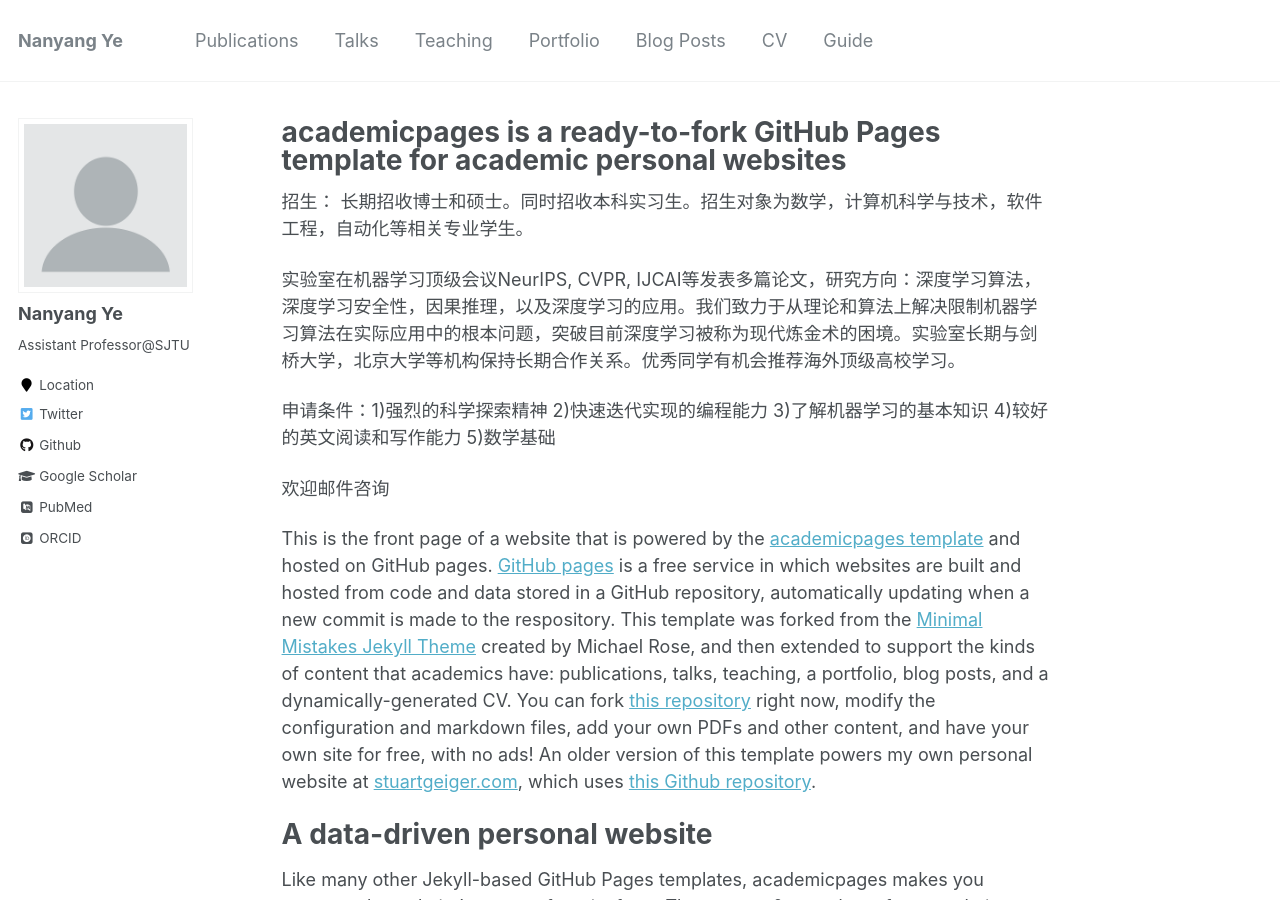
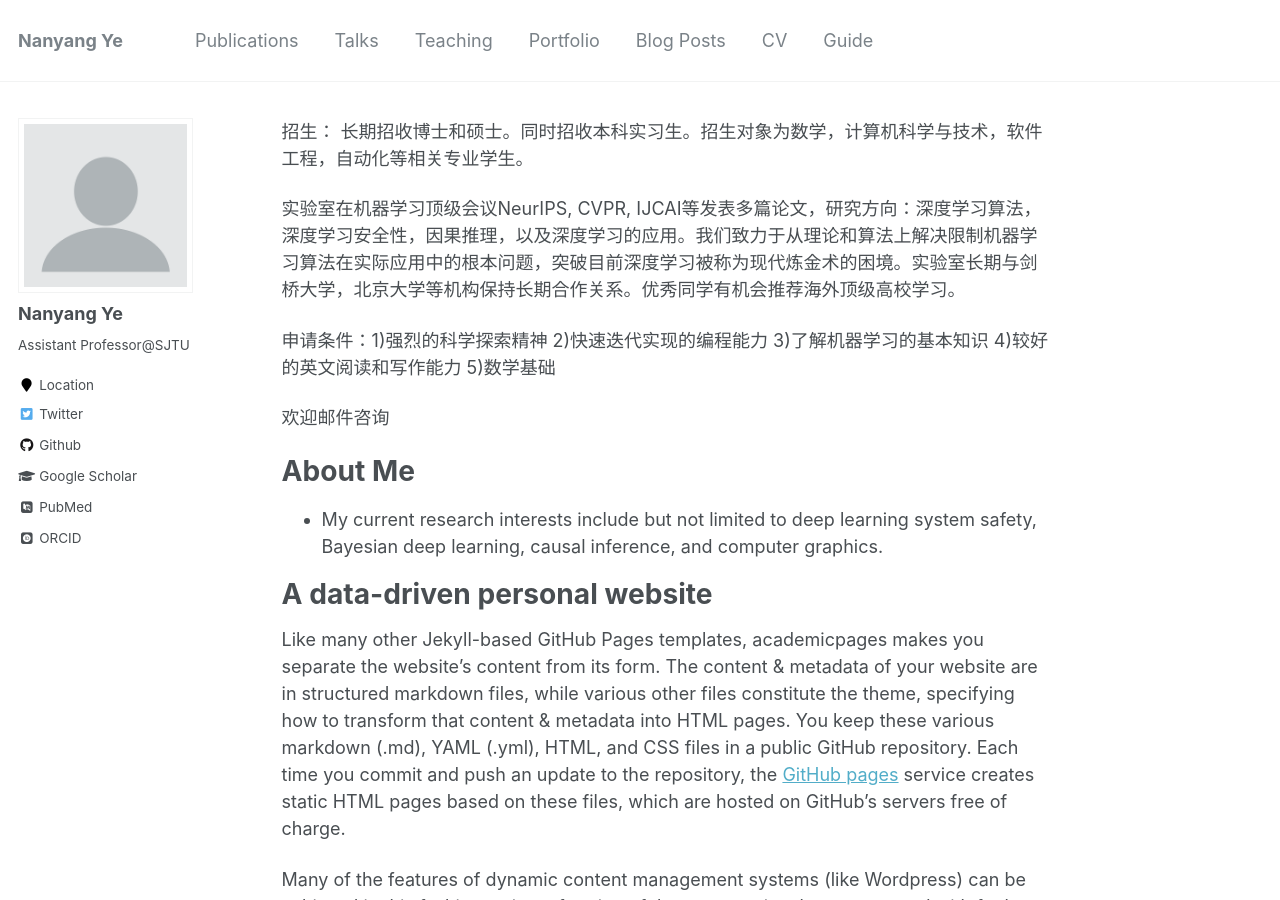
Before and after one commit to ynysjtu/ynysjtu.github.io, a Jekyll site: the page built from _pages/about.md, in a window 1280 px wide and 900 px high. Built offline with Jekyll 4.4.1, drawn with Linux system fonts in a browser that asks for light colours; some web fonts are replaced.

Commit message:
Update about.md

```diff
--- a/_pages/about.md
+++ b/_pages/about.md
@@ -1,6 +1,5 @@
 ---
 permalink: /
-title: "academicpages is a ready-to-fork GitHub Pages template for academic personal websites"
 excerpt: "About me"
 author_profile: true
 redirect_from:
@@ -17,7 +16,8 @@ redirect_from:
 
 欢迎邮件咨询
 
-This is the front page of a website that is powered by the [academicpages template](https://github.com/academicpages/academicpages.github.io) and hosted on GitHub pages. [GitHub pages](https://pages.github.com) is a free service in which websites are built and hosted from code and data stored in a GitHub repository, automatically updating when a new commit is made to the respository. This template was forked from the [Minimal Mistakes Jekyll Theme](https://mmistakes.github.io/minimal-mistakes/) created by Michael Rose, and then extended to support the kinds of content that academics have: publications, talks, teaching, a portfolio, blog posts, and a dynamically-generated CV. You can fork [this repository](https://github.com/academicpages/academicpages.github.io) right now, modify the configuration and markdown files, add your own PDFs and other content, and have your own site for free, with no ads! An older version of this template powers my own personal website at [stuartgeiger.com](http://stuartgeiger.com), which uses [this Github repository](https://github.com/staeiou/staeiou.github.io).
+# About Me
+* My current research interests include but not limited to deep learning system safety, Bayesian deep learning, causal inference, and computer graphics.
 
 A data-driven personal website
 ======
```
